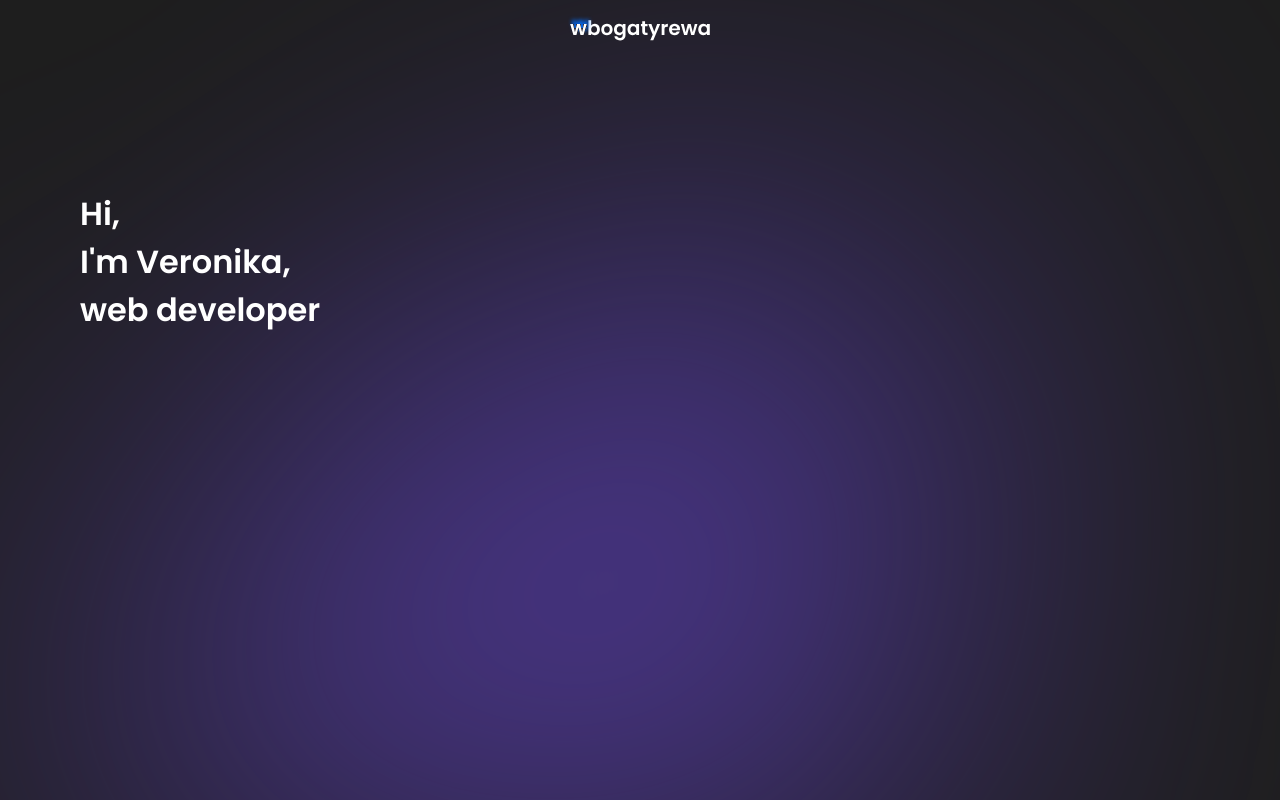
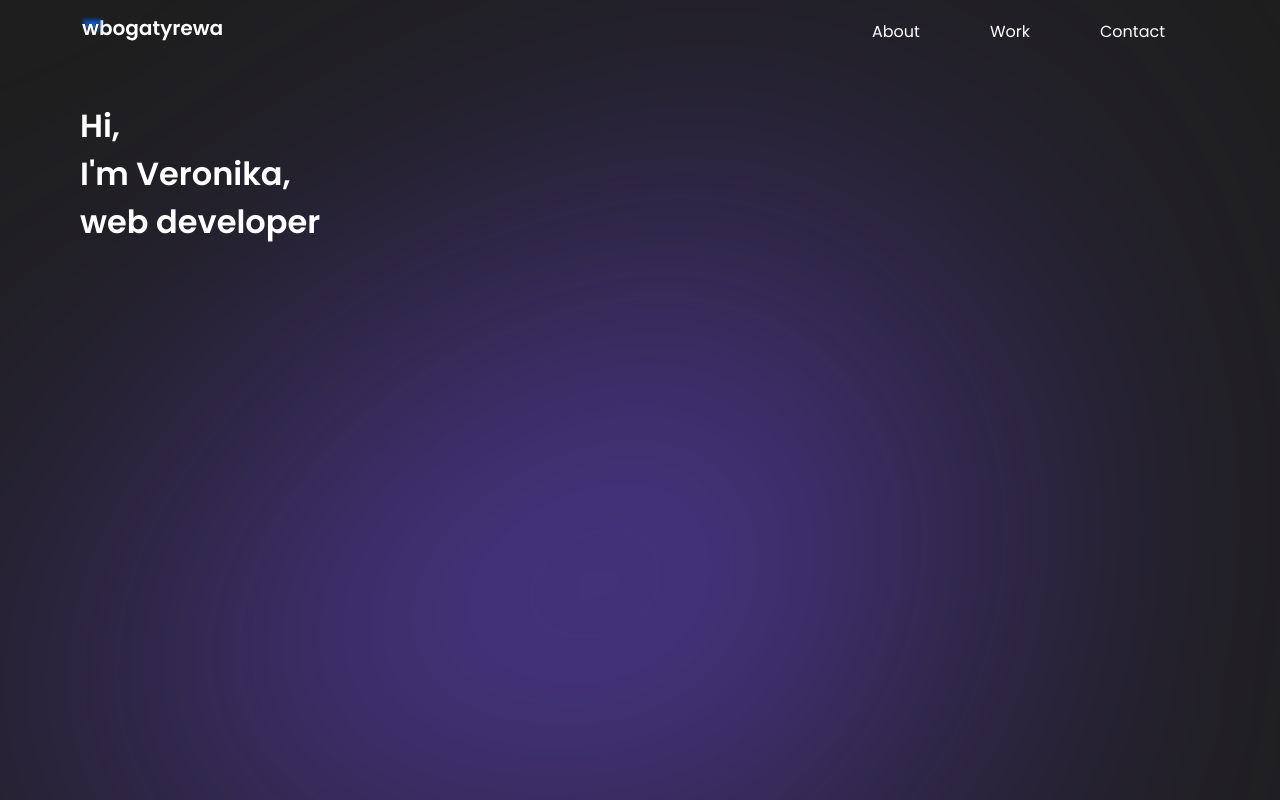
Before and after one commit to wbogatyrewa/portfolio, a React (Create React App) app: page / in a window 1280 px wide. Shown: the top 800 px of the page. Built offline with nearby package versions, Linux system fonts and the light colour scheme.

Commit message:
add nav menu

```diff
--- a/src/components/Header/Header.style.ts
+++ b/src/components/Header/Header.style.ts
@@ -2,12 +2,44 @@ import styled from "@emotion/styled";
 
 export const HeaderContainer = styled.header`
   width: 100%;
-  margin-bottom: 10vw;
   padding: 5px 0;
+  display: flex;
+  align-items: center;
+  justify-content: space-between;
 `;
 
 export const LogoContainer = styled.div`
   width: fit-content;
   margin-right: auto;
   margin-left: auto;
+
+  @media (min-width: 768px) {
+    margin-left: 0;
+  }
 `;
+
+export const NavList = styled.nav`
+  display: none;
+
+  @media (min-width: 768px) {
+    display: block;
+  }
+`;
+
+export const UList = styled.ul`
+  display: flex;
+  align-items: center;
+`;
+
+export const ListItem = styled.li`
+  padding: 0 15px;
+
+  @media (min-width: 992px) {
+    padding: 0 35px;
+  }
+`;
+
+export const Link = styled.a`
+  color: #fff;
+  font-size: 1rem;
+`;
--- a/src/components/Header/Header.tsx
+++ b/src/components/Header/Header.tsx
@@ -1,5 +1,12 @@
 import React from "react";
-import { HeaderContainer, LogoContainer } from "./Header.style";
+import {
+  HeaderContainer,
+  Link,
+  ListItem,
+  LogoContainer,
+  NavList,
+  UList,
+} from "./Header.style";
 import { Logo } from "../Logo";
 
 export const Header: () => JSX.Element = () => {
@@ -8,6 +15,19 @@ export const Header: () => JSX.Element = () => {
       <LogoContainer>
         <Logo />
       </LogoContainer>
+      <NavList>
+        <UList>
+          <ListItem>
+            <Link href="#about">About</Link>
+          </ListItem>
+          <ListItem>
+            <Link href="#work">Work</Link>
+          </ListItem>
+          <ListItem>
+            <Link href="#contact">Contact</Link>
+          </ListItem>
+        </UList>
+      </NavList>
     </HeaderContainer>
   );
 };
--- a/src/index.css
+++ b/src/index.css
@@ -1,16 +1,20 @@
-@import url('https://fonts.googleapis.com/css2?family=Poppins:wght@600&display=swap');
+@import url('https://fonts.googleapis.com/css2?family=Poppins:wght@400;600&display=swap');
 
 :root {
   --background-dark: #1E1E1E;
 }
 
+* {
+  box-sizing: border-box;
+}
+
 body {
   margin: 0;
-  box-sizing: border-box;
   background-color: var(--background-dark);
   font-family: 'Poppins', -apple-system, BlinkMacSystemFont, 'Segoe UI', 'Roboto', 'Oxygen',
     'Ubuntu', 'Cantarell', 'Fira Sans', 'Droid Sans', 'Helvetica Neue',
     sans-serif;
+  font-weight: 600;
   color: #FFF;
   -webkit-font-smoothing: antialiased;
   -moz-osx-font-smoothing: grayscale;
@@ -20,6 +24,17 @@ h1, h2, h3, h4, h5, p {
   margin: 0;
 }
 
+a {
+  font-weight: 400;
+  text-decoration: none;
+}
+
+nav, ul, ol {
+  margin: 0;
+  padding: 0;
+  list-style: none;
+}
+
 code {
   font-family: source-code-pro, Menlo, Monaco, Consolas, 'Courier New',
     monospace;
```
